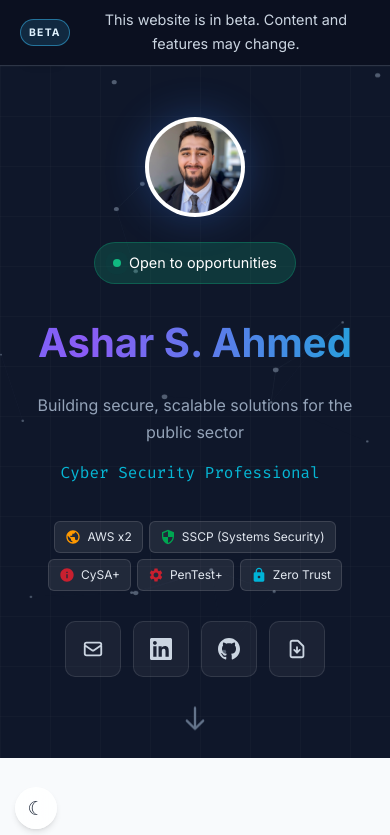
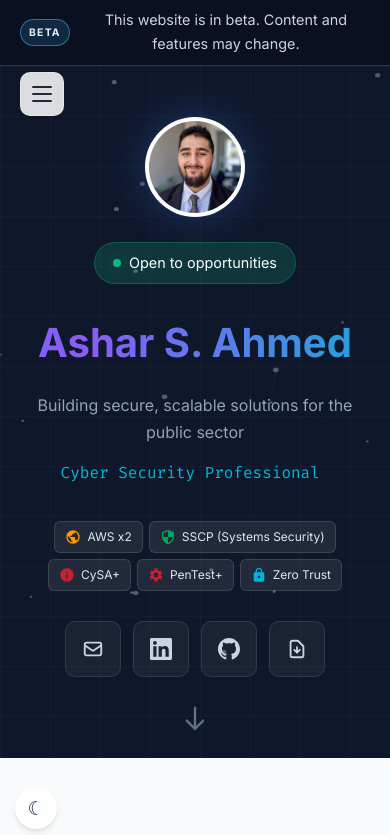
Before and after one commit to asharahmed/website, a plain HTML site: page index.html in a window 390 px wide. Shown: the top 835 px of the page. Drawn offline with Linux system fonts and the light colour scheme.

Commit message:
Prevent banner from obscuring mobile menu button

```diff
--- a/styles.css
+++ b/styles.css
@@ -1570,7 +1570,7 @@
             position: fixed;
             top: 20px;
             left: 20px;
-            z-index: 1001;
+            z-index: 1004;
             background: var(--glass-bg);
             backdrop-filter: blur(20px);
             border: 1px solid var(--glass-border);
@@ -1640,5 +1640,5 @@
 
 
         @media (max-width: 768px) {
-            .mobile-menu-btn { display: flex; }
-        }
+            .mobile-menu-btn { display: flex; top: 72px; }
+        }
```
